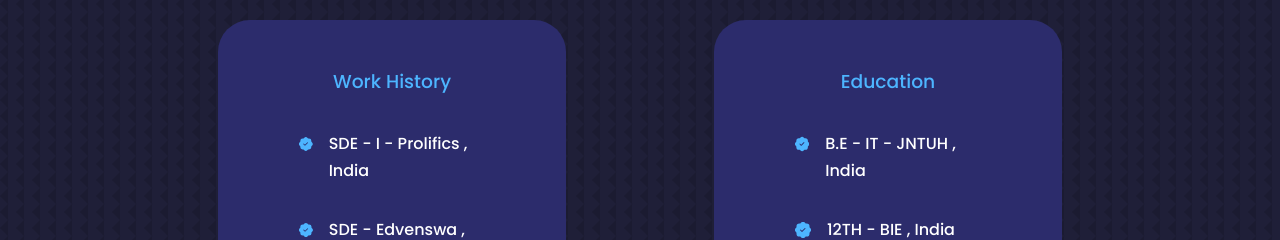
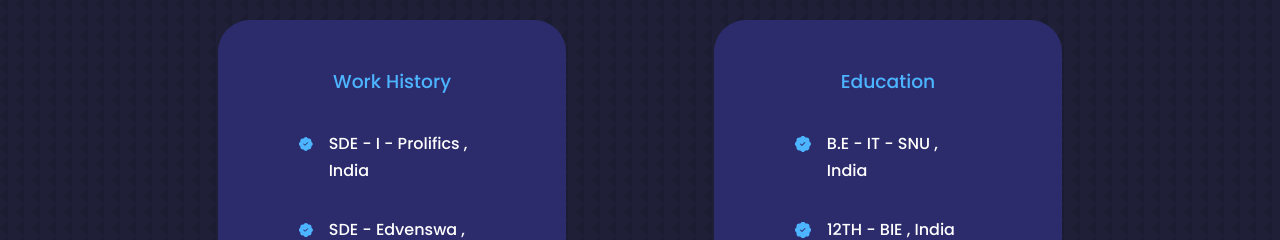
Before and after one commit to anilagopikumar/anilaportfolio, a React (Create React App) app: page / in a window 1280 px wide. Shown: the part 2420-2660 px from the top of the page. Built offline with nearby package versions, Linux system fonts and the light colour scheme.

Commit message:
modified

```diff
--- a/src/components/portfolio/Portfolio.jsx
+++ b/src/components/portfolio/Portfolio.jsx
@@ -36,7 +36,7 @@
     <article className='portfolio__details'>
     <BsPatchCheckFill className='portfolio__details-icon'/>
     <div>
-    <h4>B.E - IT - JNTUH , India</h4>
+    <h4>B.E - IT - SNU , India</h4>
     </div>
     </article>
     <article className='portfolio__details'>
```
